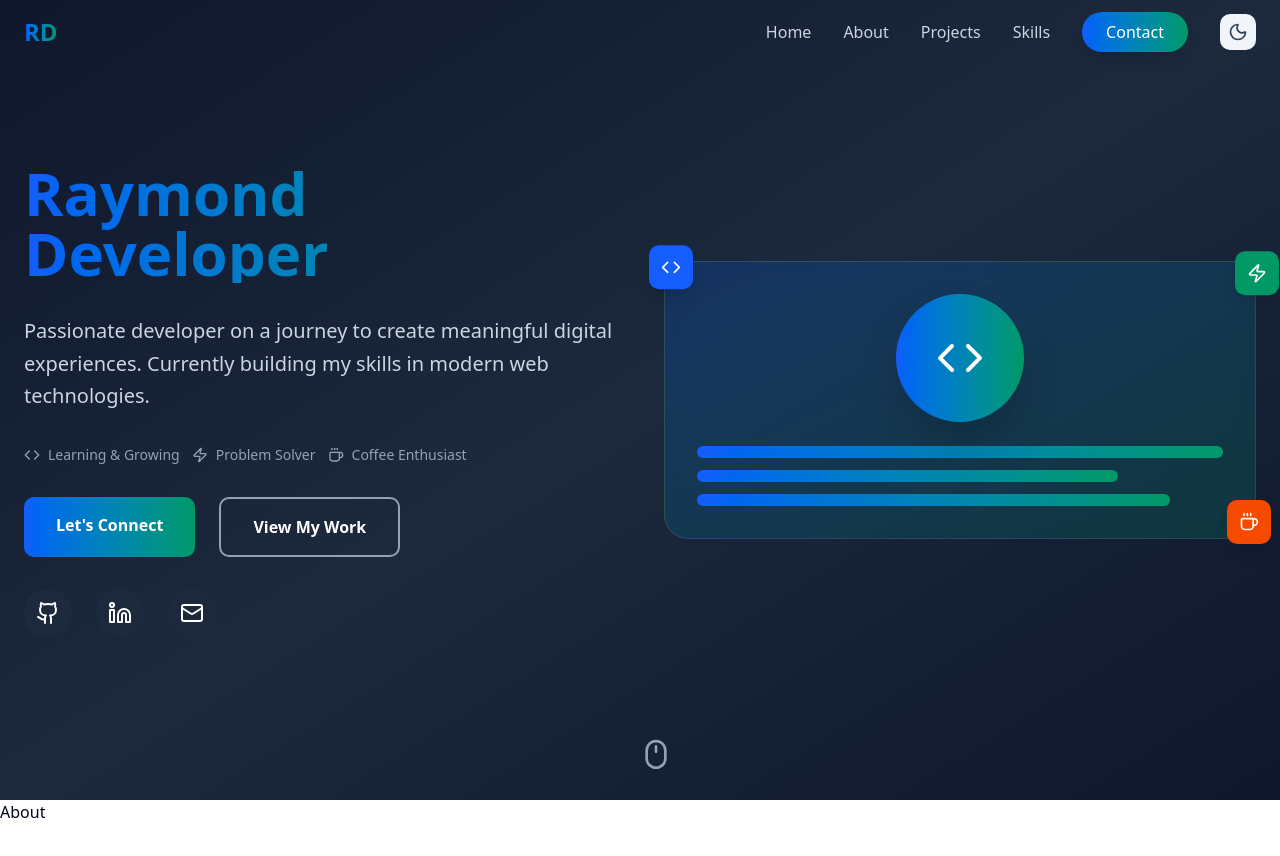
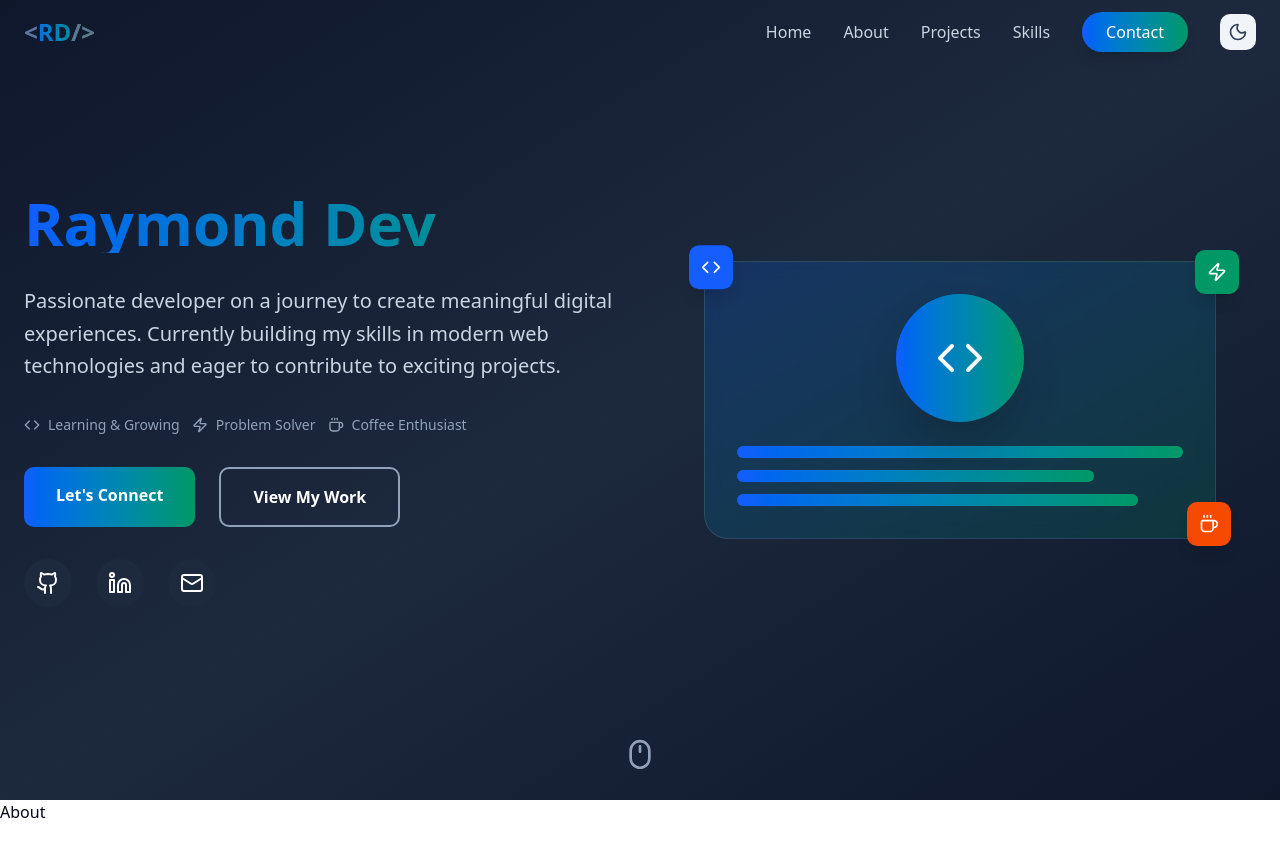
Before and after one commit to Imerossore/my-portfolio, a Next.js app: page / in a window 1280 px wide. Shown: the top 856 px of the page. Built offline with nearby package versions, Linux system fonts and the light colour scheme.

Commit message:
fix: update brand name for consistency and improve header styling

```diff
--- a/components/header.tsx
+++ b/components/header.tsx
@@ -41,7 +41,9 @@ export default function Header() {
           whileTap={{ scale: 0.95 }}
           className="text-2xl font-bold dark:text-white base-gradient-primary bg-clip-text text-transparent"
         >
+          <span className="text-slate-500">&lt;</span>
           {initials}
+          <span className="text-slate-500">/&gt;</span>
         </motion.h1>
         <div className="flex items-center ">
           <Nav isScrolled={isScrolled} />
--- a/components/sections/hero.tsx
+++ b/components/sections/hero.tsx
@@ -1,8 +1,32 @@
 "use client";
 
 import { BRAND_NAME } from "@/lib/constants";
-import { motion } from "framer-motion";
+import { Variants, motion } from "framer-motion";
 import { Code, Coffee, Github, Linkedin, Mail, Mouse, Zap } from "lucide-react";
+
+export default function Hero() {
+  const containerVariants: Variants = {
+    hidden: { opacity: 0 },
+    visible: {
+      opacity: 1,
+      transition: {
+        delayChildren: 0.3,
+        staggerChildren: 0.2,
+      },
+    },
+  };
+
+  const itemVariants: Variants = {
+    hidden: { y: 20, opacity: 0 },
+    visible: {
+      y: 0,
+      opacity: 1,
+      transition: {
+        duration: 0.6,
+        ease: "easeOut",
+      },
+    },
+  };
 
   const socialLinks = [
     { href: "https://github.com", icon: Github, label: "GitHub" },
@@ -10,80 +34,63 @@ const socialLinks = [
     { href: "mailto:raymond@example.com", icon: Mail, label: "Email" },
   ];
 
-const floatingIcons = [
-  {
-    icon: Code,
-    color: "bg-blue-600",
-    position: "-top-4 -left-4",
-    delay: 0,
-    duration: 3,
-  },
-  {
-    icon: Zap,
-    color: "bg-emerald-600",
-    position: "-top-2 -right-6",
-    delay: 1,
-    duration: 4,
-  },
-  {
-    icon: Coffee,
-    color: "bg-orange-600",
-    position: "-bottom-4 -right-4",
-    delay: 0.5,
-    duration: 3.5,
-  },
-];
-
-export default function Hero() {
   return (
     <section
       id="hero"
-      className="min-h-[100dvh] flex justify-center items-center bg-gradient-to-br from-slate-900 via-slate-800 to-slate-900 dark:from-slate-950 dark:via-slate-900 dark:to-slate-950 text-white relative overflow-hidden"
+      className="min-h-screen flex justify-center items-center bg-gradient-to-br from-slate-900 via-slate-800 to-slate-900 dark:from-slate-950 dark:via-slate-900 dark:to-slate-950 text-white relative overflow-hidden"
     >
       <motion.div
         className="absolute inset-0 bg-[radial-gradient(ellipse_at_center,_var(--tw-gradient-stops))] from-blue-900/20 via-transparent to-transparent"
-        animate={{ scale: [1, 1.1, 1], opacity: [0.3, 0.5, 0.3] }}
-        transition={{ duration: 1, repeat: Infinity, ease: "easeInOut" }}
+        animate={{
+          scale: [1, 1.1, 1],
+          opacity: [0.3, 0.5, 0.3],
+        }}
+        transition={{
+          duration: 1,
+          repeat: Infinity,
+          ease: "easeInOut",
+        }}
       />
-
-      <div className="max-w-7xl mx-auto px-6 relative z-10">
-        <div className="md:hidden text-center space-y-6">
+      <div className="max-w-7xl mx-auto  px-6 relative z-10">
+        <div className="md:hidden text-center">
+          <motion.div
+            variants={containerVariants}
+            initial="hidden"
+            animate="visible"
+          >
             <motion.h1
-            initial={{ y: 20, opacity: 0 }}
-            animate={{ y: 0, opacity: 1 }}
-            transition={{ delay: 0.3 }}
-            className="text-4xl font-bold base-gradient-primary bg-clip-text text-transparent"
+              variants={itemVariants}
+              className="text-4xl font-bold mb-4 base-gradient-primary bg-clip-text text-transparent"
             >
               {BRAND_NAME}
             </motion.h1>
 
             <motion.p
-            initial={{ y: 20, opacity: 0 }}
-            animate={{ y: 0, opacity: 1 }}
-            transition={{ delay: 0.5 }}
-            className="text-lg text-slate-300 leading-relaxed"
+              variants={itemVariants}
+              className="text-lg text-slate-300 mb-6 leading-relaxed"
             >
               Aspiring Full-Stack Developer learning to create amazing digital
               experiences
             </motion.p>
 
             <motion.div
-            initial={{ y: 20, opacity: 0 }}
-            animate={{ y: 0, opacity: 1 }}
-            transition={{ delay: 0.7 }}
-            className="flex gap-4 justify-center"
+              variants={itemVariants}
+              className="flex gap-4 justify-center mb-8"
             >
               <motion.a
                 href="#contact"
-              className="button-gradient-primary px-6 py-3 rounded-lg font-semibold"
-              whileHover={{ scale: 1.05 }}
+                className="button-gradient-primary px-6 py-3 rounded-lg font-semibold transition-all duration-300 "
+                whileHover={{
+                  scale: 1.05,
+                  boxShadow: "0 10px 30px rgba(59, 130, 246, 0.3)",
+                }}
                 whileTap={{ scale: 0.95 }}
               >
                 Get In Touch
               </motion.a>
               <motion.a
                 href="#projects"
-              className="border-2 border-slate-400 hover:border-white px-6 py-3 rounded-lg font-semibold hover:bg-white hover:text-slate-900"
+                className="border-2 border-slate-400 hover:border-white px-6 py-3 rounded-lg font-semibold transition-all duration-300 hover:bg-white hover:text-slate-900"
                 whileHover={{ scale: 1.05 }}
                 whileTap={{ scale: 0.95 }}
               >
@@ -92,142 +99,174 @@ export default function Hero() {
             </motion.div>
 
             <motion.div
-            initial={{ y: 20, opacity: 0 }}
-            animate={{ y: 0, opacity: 1 }}
-            transition={{ delay: 0.9 }}
+              variants={itemVariants}
               className="flex gap-4 justify-center"
             >
-            {socialLinks.map((link, i) => (
+              {socialLinks.map((link, index) => (
                 <motion.a
                   key={link.label}
                   href={link.href}
                   target="_blank"
                   rel="noopener noreferrer"
-                className="p-3 rounded-full bg-slate-800 hover:bg-slate-700"
+                  className="p-3 rounded-full bg-slate-800 hover:bg-slate-700 transition-all duration-300"
                   whileHover={{
                     scale: 1.1,
                     rotate: 5,
                     backgroundColor: "rgb(59, 130, 246)",
                   }}
+                  whileTap={{ scale: 0.9 }}
                   initial={{ opacity: 0, y: 20 }}
                   animate={{ opacity: 1, y: 0 }}
-                transition={{ delay: 0.8 + i * 0.1 }}
+                  transition={{ delay: 0.8 + index * 0.1 }}
                 >
                   <link.icon size={20} />
                 </motion.a>
               ))}
             </motion.div>
+          </motion.div>
         </div>
-
         <div className="hidden md:grid md:grid-cols-2 gap-12 items-center">
-          <div className="space-y-8">
+          {/* Left Content */}
+          <motion.div
+            variants={containerVariants}
+            initial="hidden"
+            animate="visible"
+            className="space-y-8"
+          >
             <motion.h1
-              initial={{ y: 20, opacity: 0 }}
-              animate={{ y: 0, opacity: 1 }}
-              transition={{ delay: 0.3 }}
+              variants={itemVariants}
               className="text-5xl lg:text-6xl font-bold base-gradient-primary bg-clip-text text-transparent"
             >
               {BRAND_NAME}
             </motion.h1>
 
             <motion.p
-              initial={{ y: 20, opacity: 0 }}
-              animate={{ y: 0, opacity: 1 }}
-              transition={{ delay: 0.5 }}
+              variants={itemVariants}
               className="text-xl text-slate-300 leading-relaxed"
             >
               Passionate developer on a journey to create meaningful digital
               experiences. Currently building my skills in modern web
-              technologies.
+              technologies and eager to contribute to exciting projects.
             </motion.p>
 
             <motion.div
-              initial={{ y: 20, opacity: 0 }}
-              animate={{ y: 0, opacity: 1 }}
-              transition={{ delay: 0.7 }}
+              variants={itemVariants}
               className="flex gap-3 text-sm text-slate-400"
             >
-              {[
-                { icon: Code, text: "Learning & Growing" },
-                { icon: Zap, text: "Problem Solver" },
-                { icon: Coffee, text: "Coffee Enthusiast" },
-              ].map((item, i) => (
-                <div key={i} className="flex items-center gap-2">
-                  <item.icon size={16} />
-                  <span>{item.text}</span>
+              <div className="flex items-center gap-2">
+                <Code size={16} />
+                <span>Learning & Growing</span>
               </div>
-              ))}
+              <div className="flex items-center gap-2">
+                <Zap size={16} />
+                <span>Problem Solver</span>
+              </div>
+              <div className="flex items-center gap-2">
+                <Coffee size={16} />
+                <span>Coffee Enthusiast</span>
+              </div>
             </motion.div>
 
-            <motion.div
-              initial={{ y: 20, opacity: 0 }}
-              animate={{ y: 0, opacity: 1 }}
-              transition={{ delay: 0.9 }}
-              className="flex gap-6"
-            >
+            <motion.div variants={itemVariants} className="flex gap-6">
               <motion.a
                 href="#contact"
-                className="px-8 py-4 rounded-lg font-semibold button-gradient-primary"
-                whileHover={{ scale: 1.05 }}
+                className=" px-8 py-4 rounded-lg font-semibold transition-all duration-300 button-gradient-primary"
+                whileHover={{
+                  scale: 1.05,
+                  boxShadow: "0 10px 30px rgba(59, 130, 246, 0.3)",
+                }}
+                whileTap={{ scale: 0.95 }}
               >
-                Let&apos;s Connect
+                Let's Connect
               </motion.a>
               <motion.a
                 href="#projects"
-                className="border-2 border-slate-400 hover:border-white px-8 py-4 rounded-lg font-semibold hover:bg-white hover:text-slate-900"
+                className="border-2 border-slate-400 hover:border-white px-8 py-4 rounded-lg font-semibold transition-all duration-300 hover:bg-white hover:text-slate-900"
                 whileHover={{ scale: 1.05 }}
+                whileTap={{ scale: 0.95 }}
               >
                 View My Work
               </motion.a>
             </motion.div>
 
-            <motion.div
-              initial={{ y: 20, opacity: 0 }}
-              animate={{ y: 0, opacity: 1 }}
-              transition={{ delay: 1.1 }}
-              className="flex gap-6"
-            >
-              {socialLinks.map((link) => (
+            <motion.div variants={itemVariants} className="flex gap-6">
+              {socialLinks.map((link, index) => (
                 <motion.a
                   key={link.label}
                   href={link.href}
                   target="_blank"
                   rel="noopener noreferrer"
-                  className="p-3 rounded-full bg-slate-800 hover:bg-slate-700"
+                  className="p-3 rounded-full bg-slate-800 hover:bg-slate-700 transition-all duration-300"
                   whileHover={{
                     scale: 1.1,
                     rotate: 5,
                     backgroundColor: "rgb(59, 130, 246)",
                   }}
+                  whileTap={{ scale: 0.9 }}
+                  initial={{ opacity: 0, y: 20 }}
+                  animate={{ opacity: 1, y: 0 }}
+                  transition={{ delay: 0.8 + index * 0.1 }}
                 >
                   <link.icon size={24} />
                 </motion.a>
               ))}
             </motion.div>
-          </div>
+          </motion.div>
 
+          {/* Right Illustration */}
           <motion.div
             initial={{ opacity: 0, x: 50 }}
             animate={{ opacity: 1, x: 0 }}
             transition={{ duration: 0.8, delay: 0.5 }}
+            className="relative"
           >
+            <motion.div
+              className="relative w-full max-w-lg mx-auto"
+              whileHover={{ scale: 1.02 }}
+              transition={{ duration: 0.3 }}
+            >
+              {/* Main illustration container */}
               <div className="relative bg-gradient-to-br from-blue-600/20 to-emerald-600/20 rounded-3xl p-8 backdrop-blur-sm border border-white/10">
-              {floatingIcons.map((item, i) => (
+                {/* Floating code elements - NOT gradient in original */}
                 <motion.div
-                  key={i}
-                  className={`absolute ${item.position} ${item.color} rounded-lg p-3 shadow-lg`}
+                  className="absolute -top-4 -left-4 bg-blue-600 rounded-lg p-3 shadow-lg"
                   animate={{ y: [0, -10, 0] }}
                   transition={{
-                    duration: item.duration,
+                    duration: 3,
                     repeat: Infinity,
                     ease: "easeInOut",
-                    delay: item.delay,
                   }}
                 >
-                  <item.icon className="text-white" size={20} />
+                  <Code className="text-white" size={20} />
                 </motion.div>
-              ))}
 
+                <motion.div
+                  className="absolute -top-2 -right-6 bg-emerald-600 rounded-lg p-3 shadow-lg"
+                  animate={{ y: [0, -15, 0] }}
+                  transition={{
+                    duration: 4,
+                    repeat: Infinity,
+                    ease: "easeInOut",
+                    delay: 1,
+                  }}
+                >
+                  <Zap className="text-white" size={20} />
+                </motion.div>
+
+                <motion.div
+                  className="absolute -bottom-4 -right-4 bg-orange-600 rounded-lg p-3 shadow-lg"
+                  animate={{ y: [0, -8, 0] }}
+                  transition={{
+                    duration: 3.5,
+                    repeat: Infinity,
+                    ease: "easeInOut",
+                    delay: 0.5,
+                  }}
+                >
+                  <Coffee className="text-white" size={20} />
+                </motion.div>
+
+                {/* Central illustration */}
                 <div className="text-center space-y-6">
                   <motion.div
                     className="w-32 h-32 base-gradient-primary rounded-full mx-auto flex items-center justify-center shadow-2xl"
@@ -242,26 +281,39 @@ export default function Hero() {
                   </motion.div>
 
                   <div className="space-y-3">
-                  {[100, 80, 90].map((width, i) => (
                     <motion.div
-                      key={i}
                       className="h-3 base-gradient-primary rounded-full"
                       initial={{ width: 0 }}
-                      animate={{ width: `${width}%` }}
-                      transition={{ duration: 2, delay: 1 + i * 0.5 }}
+                      animate={{ width: "100%" }}
+                      transition={{ duration: 2, delay: 1 }}
                     />
-                  ))}
+                    <motion.div
+                      className="h-3 base-gradient-primary rounded-full"
+                      initial={{ width: 0 }}
+                      animate={{ width: "80%" }}
+                      transition={{ duration: 2, delay: 1.5 }}
+                    />
+                    <motion.div
+                      className="h-3 base-gradient-primary rounded-full"
+                      initial={{ width: 0 }}
+                      animate={{ width: "90%" }}
+                      transition={{ duration: 2, delay: 2 }}
+                    />
                   </div>
                 </div>
               </div>
+            </motion.div>
           </motion.div>
         </div>
       </div>
 
       <motion.div
-        className="absolute bottom-8 left-1/2 transform-translate-x-1/2"
-        initial={{ opacity: 0, y: 10 }}
-        animate={{ opacity: 1, y: [0, 15, 0] }}
+        className="absolute bottom-8 left-1/2 transform -translate-x-1/2"
+        initial={{ opacity: 0, y: 20 }}
+        animate={{
+          opacity: 1,
+          y: [0, 15, 0],
+        }}
         transition={{
           opacity: { duration: 0.8, delay: 0.5 },
           y: { duration: 2, repeat: Infinity, ease: "easeInOut", delay: 2 },
--- a/lib/constants.ts
+++ b/lib/constants.ts
@@ -1,7 +1,7 @@
 export const WERSITE_NAME = "MY PERSONAL PORTFOLIO";
 export const SITE_DESCRIPTION =
   "A portfolio website to showcase my projects and skills.";
-export const BRAND_NAME = "Raymond Developer";
+export const BRAND_NAME = "Raymond Dev";
 
 export const NAV_ITEMS = [
   { href: "#hero", label: "Home" },
```
Lines whose indentation alone changed are shown as unchanged.
